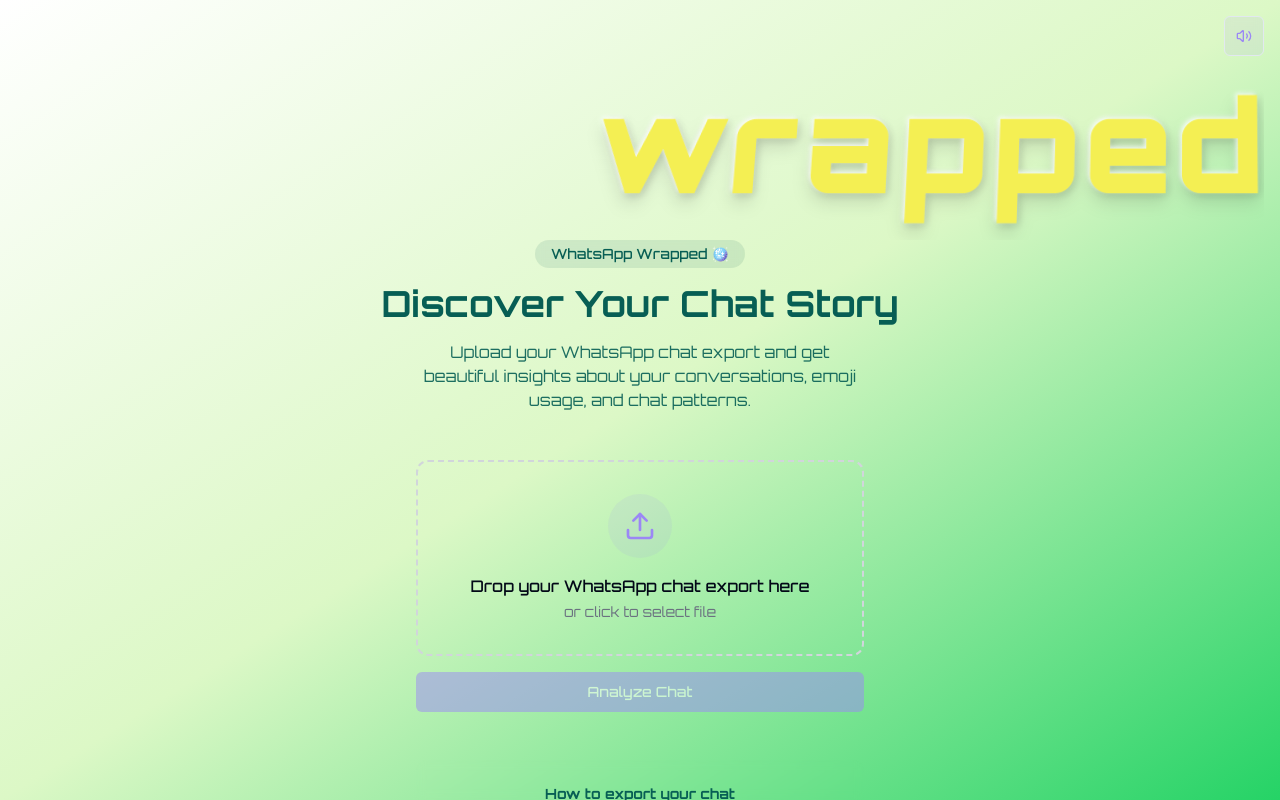
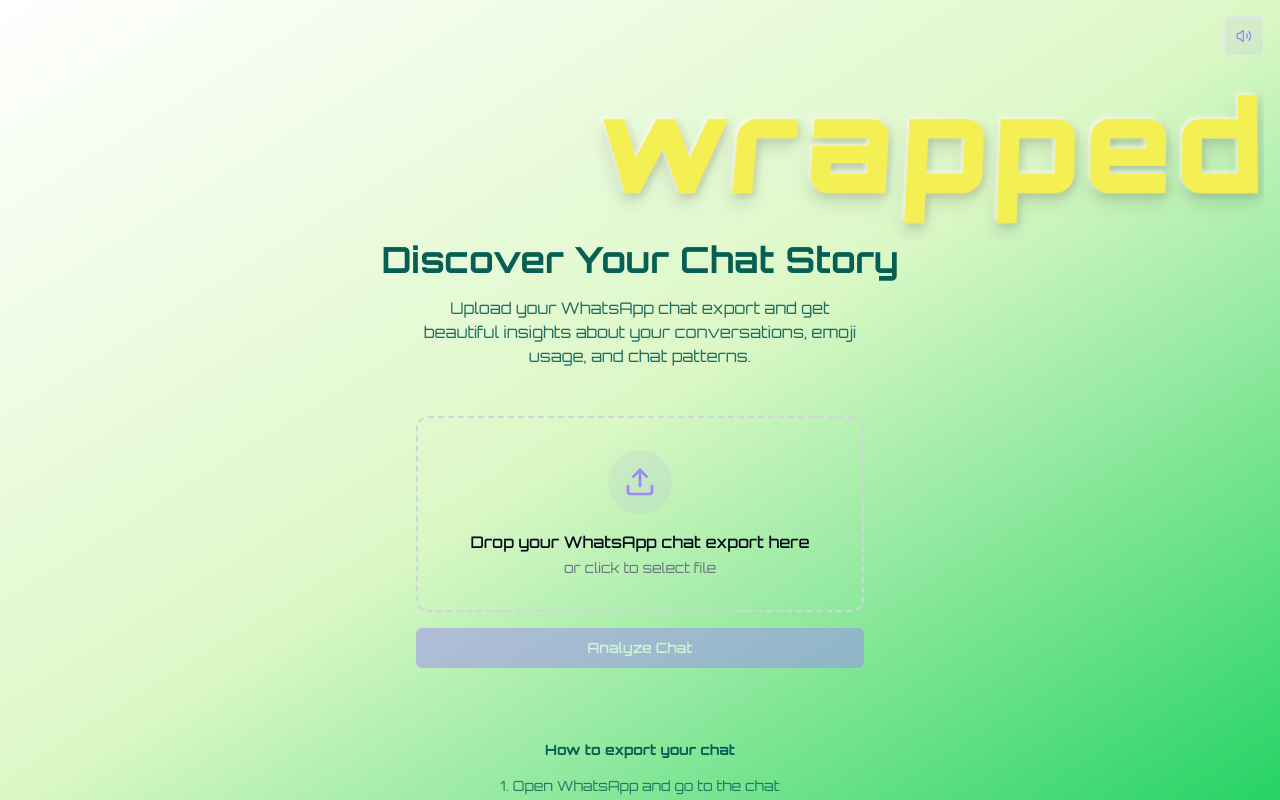
Before and after one commit to Polly2code/wrappedagain, a React (Vite) app: page / in a window 1280 px wide. Built offline with nearby package versions, Linux system fonts and the light colour scheme; a web font is replaced by a local one.

Commit message:
Remove element
The commit removes an element from the codebase as requested.

```diff
--- a/src/pages/Index.tsx
+++ b/src/pages/Index.tsx
@@ -46,9 +46,6 @@ const Index = () => {
 
       <div className="max-w-4xl mx-auto">
         <div className="text-center mb-12 animate-fade-up">
-          <div className="inline-block px-4 py-1 bg-[#075E54]/10 backdrop-blur-sm rounded-full text-[#075E54] text-sm font-medium mb-4">
-            WhatsApp Wrapped 🪩
-          </div>
           <h1 className="text-4xl font-bold mb-4 text-[#075E54]">
             Discover Your Chat Story
           </h1>
```
